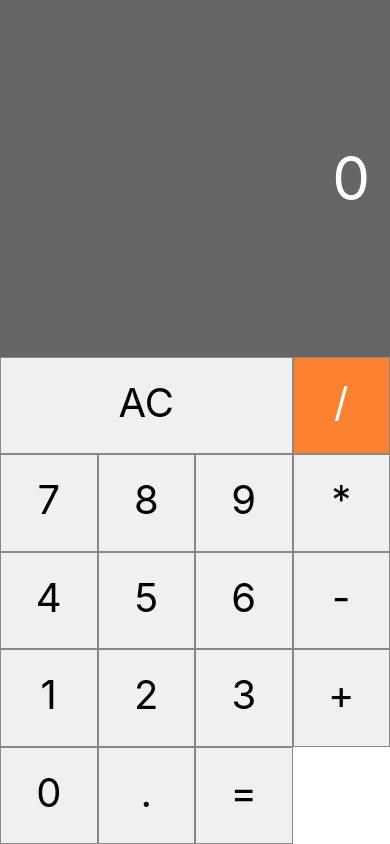
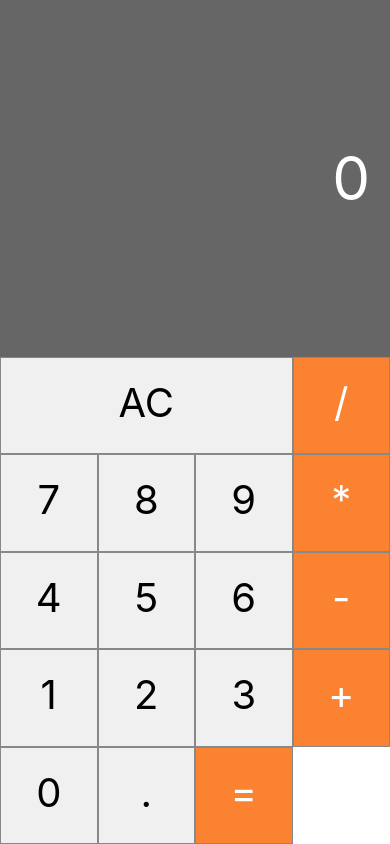
Before and after one commit to MaysharaF/react-native-projectCalculator, a React Native app: screen / in a window 390 px wide. Built offline with nearby package versions, Linux system fonts and the light colour scheme.

Commit message:
passando método setOperation para todas as labels de operação

```diff
--- a/App.js
+++ b/App.js
@@ -28,18 +28,18 @@ export default class App extends Component {
           <Button label="7" onClick={() => this.addDigit(7)} />
           <Button label="8" onClick={() => this.addDigit(8)} />
           <Button label="9" onClick={() => this.addDigit(9)} />
-          <Button label="*" />
+          <Button label="*" operation onClick={() => this.setOperation('*')} />
           <Button label="4" onClick={() => this.addDigit(4)} />
           <Button label="5" onClick={() => this.addDigit(5)} />
           <Button label="6" onClick={() => this.addDigit(6)} />
-          <Button label="-" />
+          <Button label="-" operation onClick={() => this.setOperation('-')} />
           <Button label="1" onClick={() => this.addDigit(1)} />
           <Button label="2" onClick={() => this.addDigit(2)} />
           <Button label="3" onClick={() => this.addDigit(3)} />
-          <Button label="+" />
+          <Button label="+" operation onClick={() => this.setOperation('+')} />
           <Button label="0" onClick={() => this.addDigit(0)} />
           <Button label="." />
-          <Button label="=" />
+          <Button label="=" operation onClick={() => this.setOperation('=')} />
         </View>
       </View>
     );
```
